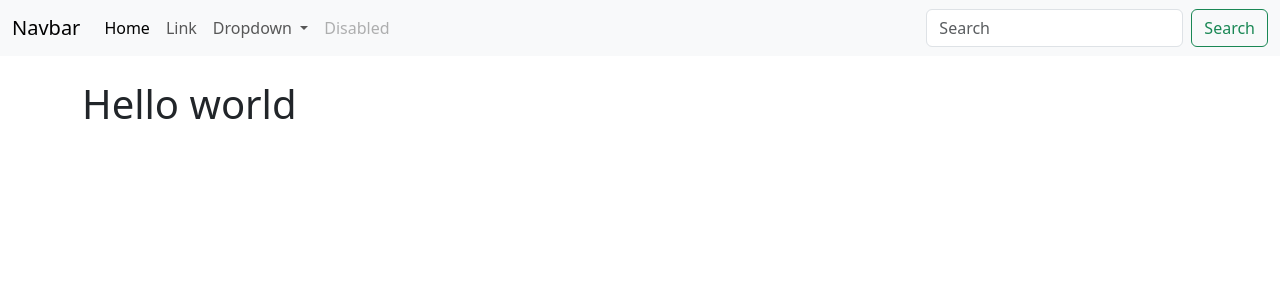
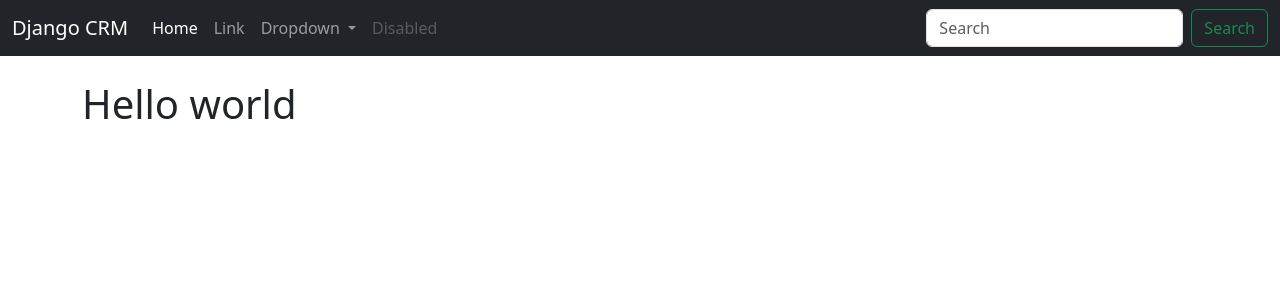
Before and after one commit to JayRathod341997/Django-CRM, a Django app: page / in a window 1280 px wide. Shown: the top 300 px of the page. Run offline with Django 5.2, Linux system fonts and the light colour scheme.

Commit message:
added styling

```diff
--- a/website/templates/navbar.html
+++ b/website/templates/navbar.html
@@ -1,6 +1,6 @@
-<nav class="navbar navbar-expand-lg bg-body-tertiary">
+<nav class="navbar navbar-expand-lg navbar-dark bg-dark">
   <div class="container-fluid">
-    <a class="navbar-brand" href="#">Navbar</a>
+    <a class="navbar-brand" href="#">Django CRM</a>
     <button
       class="navbar-toggler"
       type="button"
```
